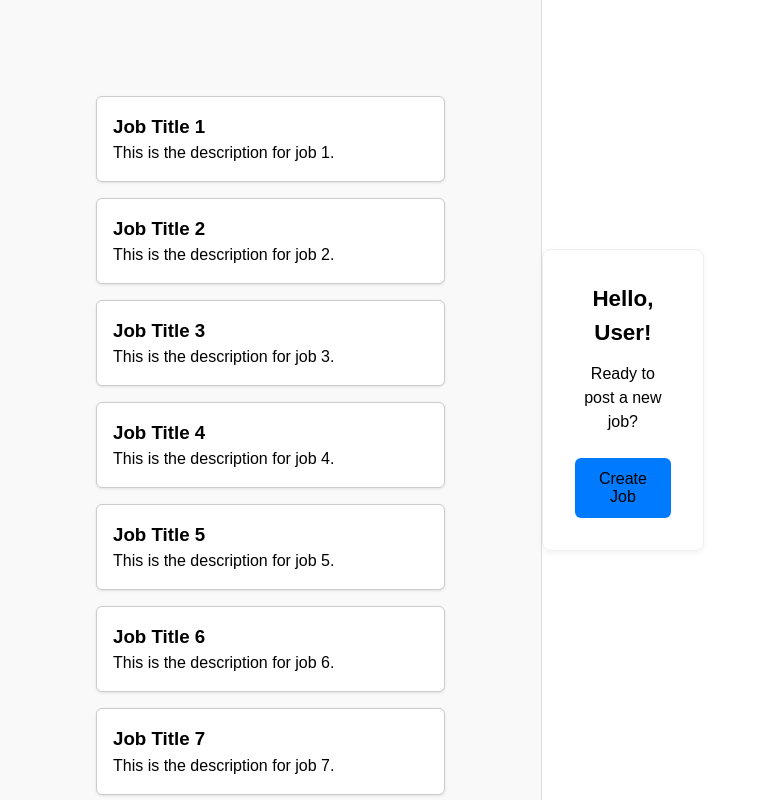
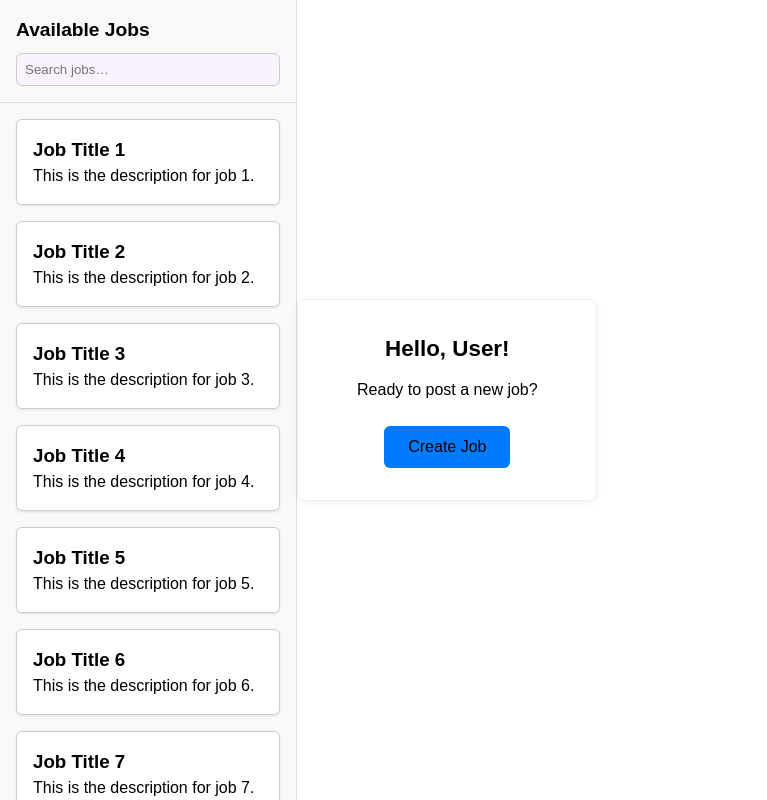
Before and after one commit to edub7805/35L-project, a React (Vite) app in the folder my-app/: page /users/1/mainPage in a window 1280 px wide. Shown: the whole page, without its empty margins (0-767 px from the left). Built offline with nearby package versions, Linux system fonts and the light colour scheme; no server answers.

Commit message:
updates on search

```diff
--- a/my-app/src/pages/mainPage.css
+++ b/my-app/src/pages/mainPage.css
@@ -16,12 +16,42 @@ html, body, #root {
 }
 
 /* LEFT column */
+
 .main-left {
   flex: 4;
-  padding: 6rem;
   background: #f9f9f9;
+  border-right: 1px solid #ddd;
+  display: flex;
+  flex-direction: column;
+  height: 100vh;
+}
+
+.left-header {
+  position: sticky;
+  top: 0;
+  background: #f9f9f9;
+  padding: 1rem;
+  border-bottom: 1px solid #ddd;
+  z-index: 10;
+}
+
+.left-header h2 {
+  margin-bottom: 0.5rem;
+  font-size: 1.2rem;
+  color: #000;
+}
+
+.job-search {
+  width: 100%;
+  padding: 0.5rem;
+  border: 1px solid #ccc;
+  border-radius: 4px;
+}
+
+.job-list {
+  flex: 1;
   overflow-y: auto;
-  border-right: 1px solid #ddd;
+  padding: 1rem;
 }
 
 .job-card {
@@ -31,7 +61,7 @@ html, body, #root {
   padding: 1rem;
   margin-bottom: 1rem;
   box-shadow: 0 1px 3px rgba(0,0,0,0.1);
-  color: #000;            /* force black text */
+  color: #000;
 }
 
 /* RIGHT column */
@@ -46,8 +76,7 @@ html, body, #root {
 .action-box {
   text-align: center;
   padding: 2rem;
-  /* remove the max-width so you see the full white sliver */
-  width: 100%;
+  width: 300px;               /* <-- fixed width */
   border: 1px solid #eee;
   border-radius: 8px;
   box-shadow: 0 2px 6px rgba(0,0,0,0.05);
@@ -56,7 +85,12 @@ html, body, #root {
 .action-title {
   margin-bottom: 0.75rem;
   font-size: 1.4rem;
-  color: #000;
+  color: #000000;
+
+  width: 100%;                /* fill the 300px container */
+  white-space: nowrap;        /* don’t wrap to a second line */
+  overflow: hidden;           /* cut off excess text */
+  text-overflow: ellipsis;    /* show “…” at the end */
 }
 
 .action-sub {
--- a/my-app/src/pages/mainPage.tsx
+++ b/my-app/src/pages/mainPage.tsx
@@ -18,24 +18,15 @@ export default function MainPage() {
   const { id } = useParams<{ id: string }>();
   const navigate = useNavigate();
   const [username, setUsername] = useState<string>('');
+  const [search, setSearch]     = useState<string>('');
 
-  // Fetch user info on mount
+  // fetch user name...
   useEffect(() => {
     if (!id) return;
     fetch(`http://localhost:8080/api/users/${id}`)
-      .then(res => {
-        if (!res.ok) {
-          throw new Error(`Failed to fetch user (${res.status})`);
-        }
-        return res.json() as Promise<UserResponse>;
-      })
-      .then(user => {
-        setUsername(user.name);
-      })
-      .catch(err => {
-        console.error(err);
-        setUsername(''); // fallback
-      });
+      .then(r => r.json())
+      .then((u: UserResponse) => setUsername(u.name))
+      .catch(() => setUsername(''));
   }, [id]);
 
   const dummyJobs: Job[] = Array.from({ length: 30 }, (_, i) => ({
@@ -44,6 +35,10 @@ export default function MainPage() {
     description: `This is the description for job ${i + 1}.`,
   }));
 
+  const filtered = dummyJobs.filter(j =>
+    j.title.toLowerCase().includes(search.toLowerCase())
+  );
+
   const handleCreatePost = () => {
     navigate(`/users/${id}/createpost`);
   };
@@ -51,12 +46,24 @@ export default function MainPage() {
   return (
     <div className="main-page-container">
       <div className="main-left">
-        {dummyJobs.map(job => (
-          <div key={job.id} className="job-card">
-            <h3>{job.title}</h3>
-            <p>{job.description}</p>
-          </div>
-        ))}
+        <div className="left-header">
+          <h2>Available Jobs</h2>
+          <input
+            className="job-search"
+            type="text"
+            placeholder="Search jobs…"
+            value={search}
+            onChange={e => setSearch(e.target.value)}
+          />
+        </div>
+        <div className="job-list">
+          {filtered.map(job => (
+            <div key={job.id} className="job-card">
+              <h3>{job.title}</h3>
+              <p>{job.description}</p>
+            </div>
+          ))}
+        </div>
       </div>
 
       <div className="main-right">
```
